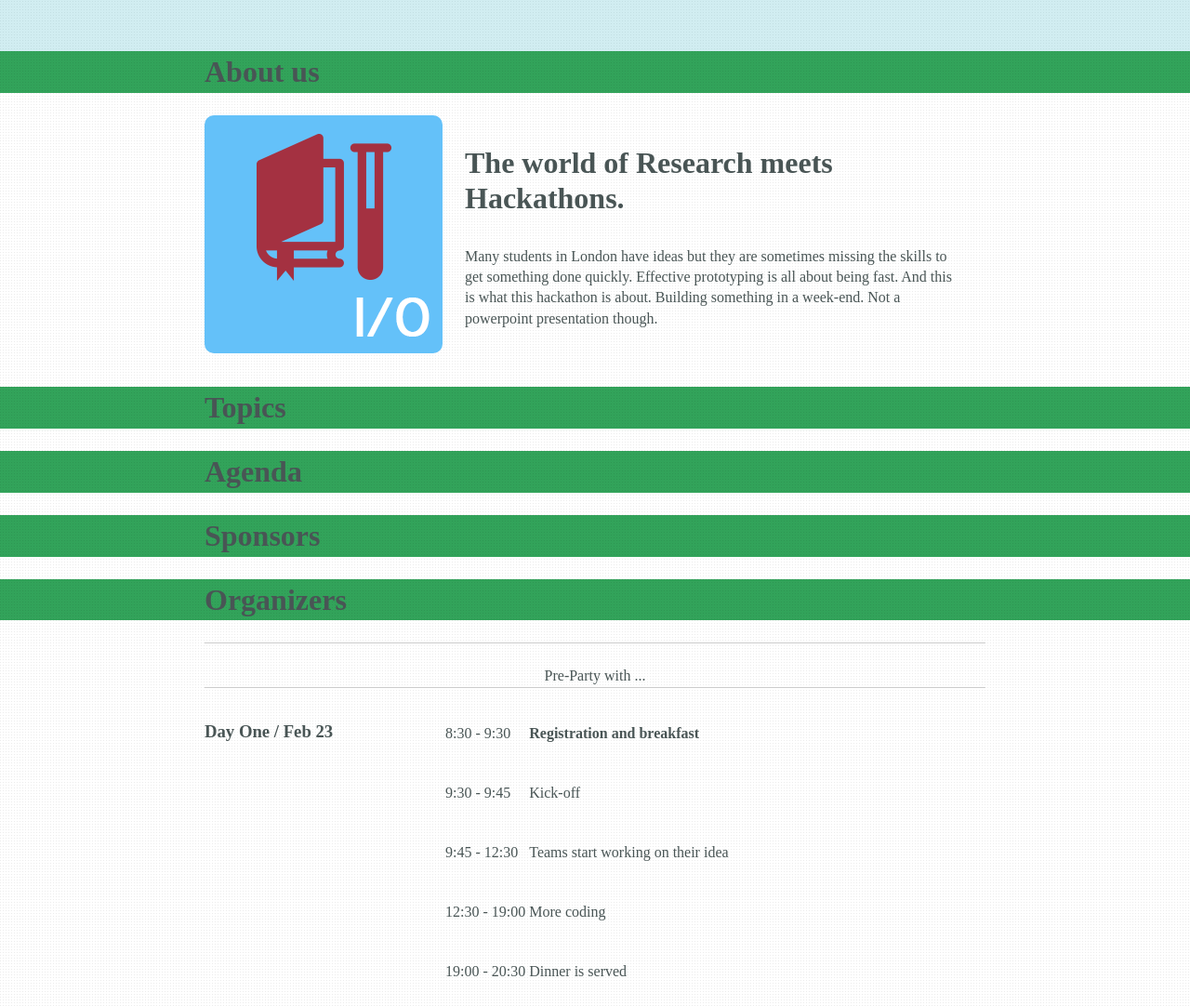
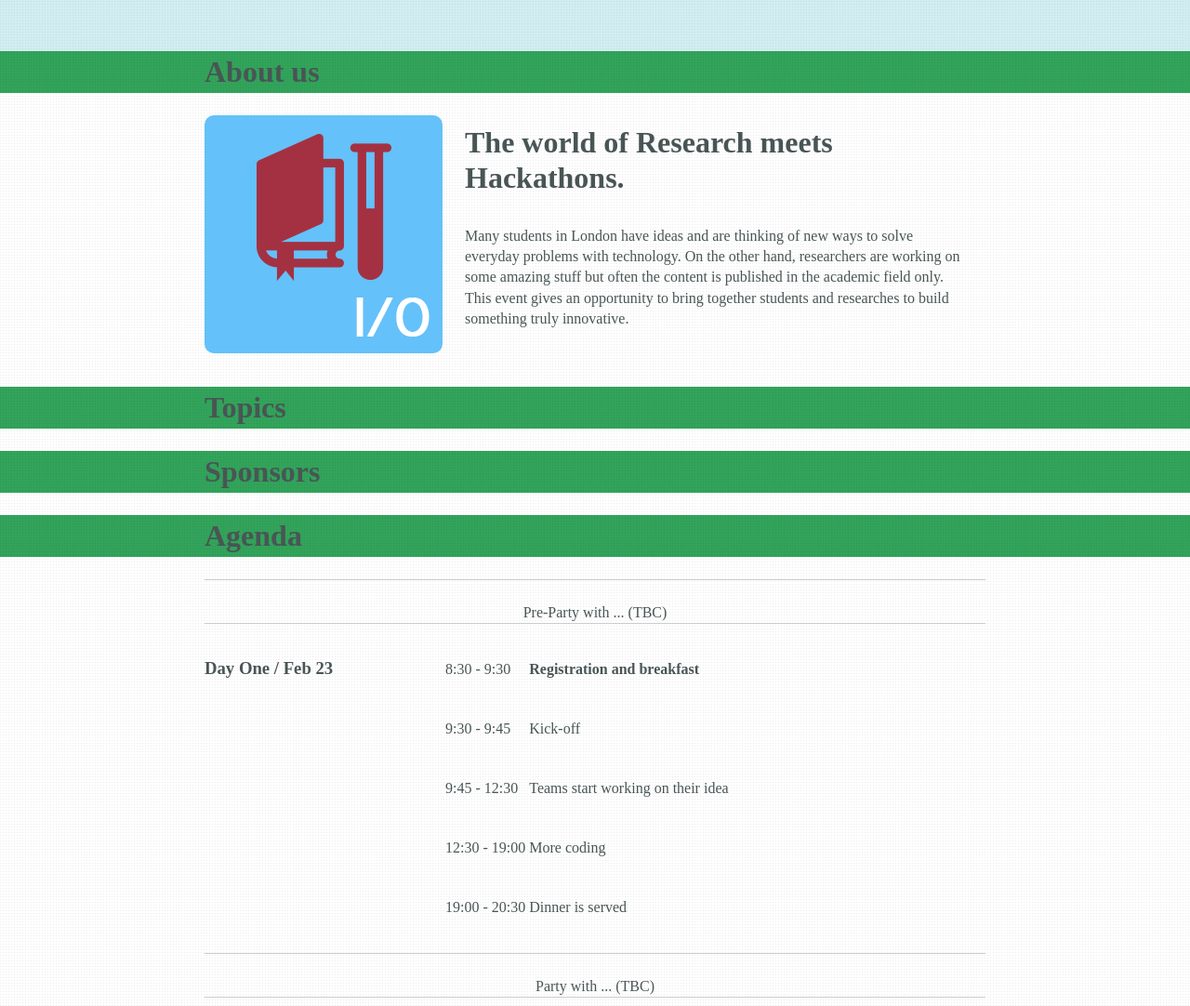
Before and after one commit to jamesnocentini/Compass-Hack, a website: page app/index.html at #/view1 in a window 1280 px wide. Shown: the part 320-1402 px from the top of the page at 93% size. Drawn offline with Linux system fonts and the light colour scheme.

Commit message:
few corrections

```diff
--- a/app/css/app.css
+++ b/app/css/app.css
@@ -49,5 +49,5 @@ h2{font-size:2em;}
 .l-single{width:256px; float:left;}
 
 .l-double{width: 536px; float: left; margin-left: 1.5em;}
-.kicker{font-size: 2em;font-family: "museo-slab";font-weight: bold;line-height: 1.2;}
+.kicker{font-size: 2em;font-family: "museo-slab";font-weight: bold;line-height: 1.2;margin-top:10px}
 .aboutus{margin-bottom:30px}
--- a/app/partials/partial1.html
+++ b/app/partials/partial1.html
@@ -23,7 +23,11 @@
 			<div class="l-double">
 				<p class="kicker">The world of Research meets Hackathons.</p>
 				<p>
-					Many students in London have ideas but they are sometimes missing the skills to get something done quickly. Effective prototyping is all about being fast. And this is what this hackathon is about. Building something in a week-end. Not a powerpoint presentation though.
+					Many students in London have ideas and are thinking of new ways to solve everyday problems
+with technology.
+On the other hand, researchers are working on some amazing stuff but often the content is published in the
+academic field only. This event gives an opportunity to bring together students and researches to build something truly
+innovative.
 
 				</p>
 			</div>
@@ -35,18 +39,6 @@
 		<div class="sct-break">
 			<h2 class="l-constrained sct-head">
 				Topics
-			</h2>
-		</div>
-
-		<div class="l-constrained">
-
-		</div>
-	</section>
-
-	<section>
-		<div class="sct-break">
-			<h2 class="l-constrained sct-head">
-				Agenda
 			</h2>
 		</div>
 
@@ -70,13 +62,13 @@
 	<section>
 		<div class="sct-break">
 			<h2 class="l-constrained sct-head">
-				Organizers
+				Agenda
 			</h2>
 		</div>
 
 		<div class="l-constrained">
 			<p class="agenda-party l-triple first">
-				Pre-Party with ...
+				Pre-Party with ... (TBC)
 			</p>
 			<h3 class="agenda-head l-single first">
 				Day One / Feb 23
@@ -118,7 +110,7 @@
 			</table>
 
 			<p class="agenda-party l-triple first">
-				Pre-Party with ...
+				Party with ... (TBC)
 			</p>
 
 			<h3 class="agenda-head l-single first">
@@ -157,4 +149,5 @@
 					</tr>
 		</div>
 	</section>
+
 </div>
```
